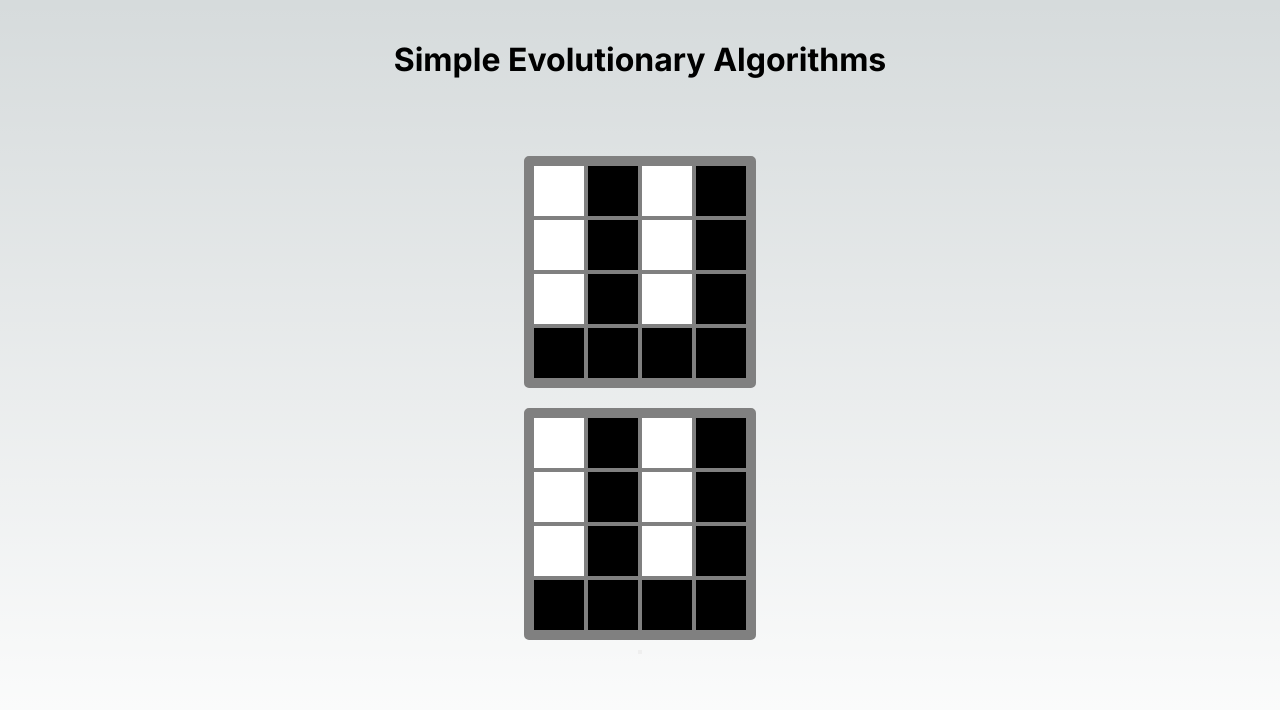
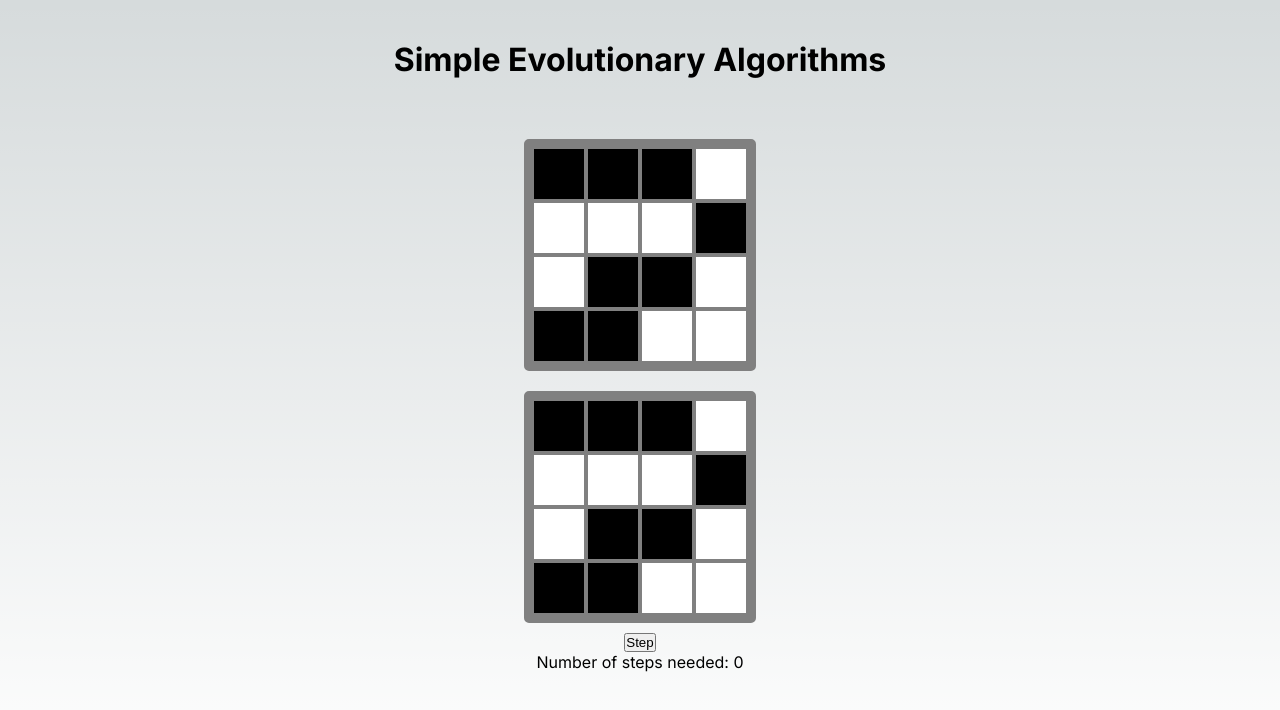
Before and after one commit to DanielC04/EA_visualizer, a Next.js app: page / in a window 1280 px wide. Shown: the top 710 px of the page. Built offline with nearby package versions, Linux system fonts and the light colour scheme.

Commit message:
added step counter & testing deployment

```diff
--- a/app/Display.tsx
+++ b/app/Display.tsx
@@ -1,6 +1,6 @@
 import React from 'react'
 import Pixel from "./Pixel";
-import './Display.css'
+import './Display.scss'
 
 export default function Display(props: {value: string}) {
     const individuum = props.value;
--- a/app/page.tsx
+++ b/app/page.tsx
@@ -2,17 +2,26 @@
 
 import { useState } from 'react';
 import Display from './Display';
-import './page.css'
+import './page.scss'
+import { oneMax, randomLocalSearchStep } from './logic/Simple_EA';
+import { generateRandomIndividuum } from './logic/helpers';
+
+
 
 export default function Home() {
-  const [individuum, updateIndividuum] = useState("0101010101011111");
+  const [individuum, updateIndividuum] = useState(generateRandomIndividuum(16));
+  const [numOfSteps, setNumOfSteps] = useState(0);
 
   return (
     <main className="main-page">
       <h1>Simple Evolutionary Algorithms</h1>
       <Display  value={individuum} />
       <Display  value={individuum} />
-      <button onClick={() => {}}></button>
+      <button onClick={() => {
+        updateIndividuum(randomLocalSearchStep(individuum, oneMax));
+        setNumOfSteps(numOfSteps + 1);
+      }}>Step</button>
+      <div>Number of steps needed: {numOfSteps}</div>
     </main>
   );
 }
```
Also changed, not shown: app/Display.scss (renamed from app/Display.css), app/page.scss (renamed from app/page.css), 1 other file (tests, documents, lock files or other folders).
